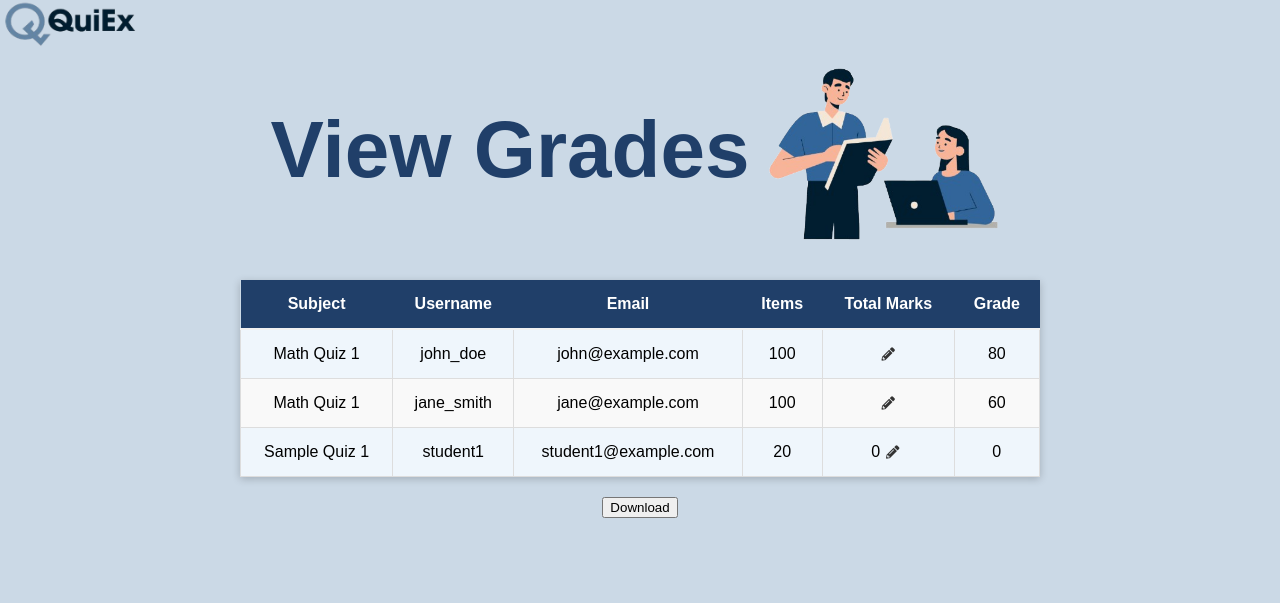
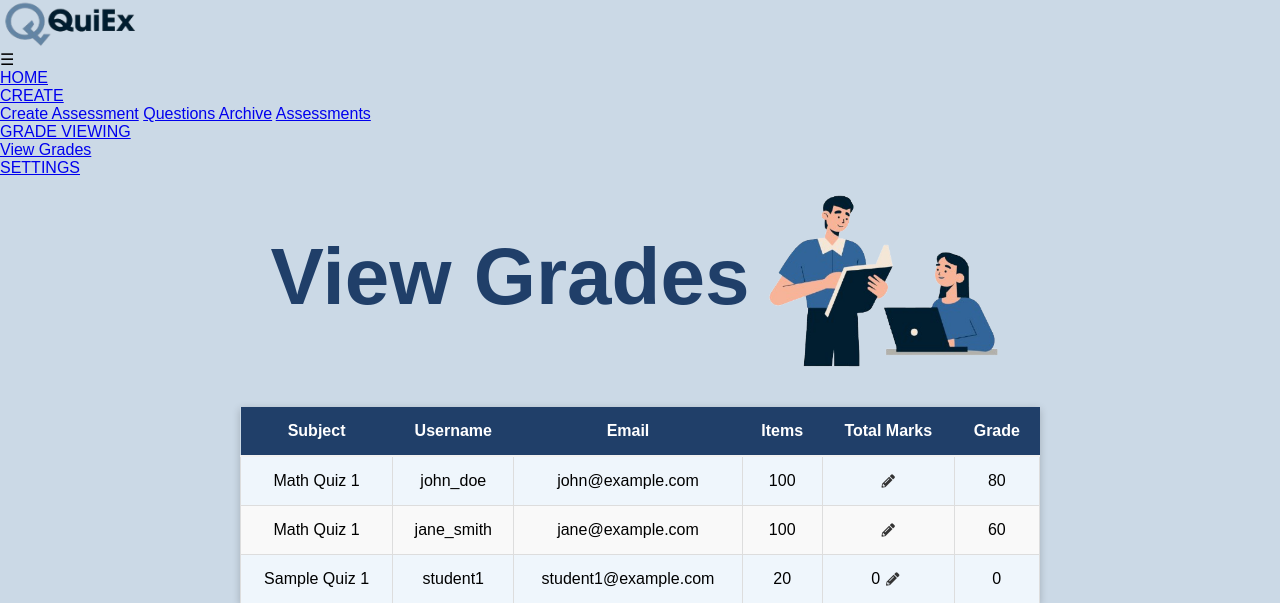
Before and after one commit to dashi-ron3/quiex, a PHP site: page /grade-viewing.php in a window 1280 px wide. Shown: the top 603 px of the page. Run offline with PHP 8.4, Linux system fonts and the light colour scheme; data comes from the database, SQL or seed files in the repository.

Commit message:
applied appearance js and css and pasted header from homepage

```diff
--- a/grade-viewing.php
+++ b/grade-viewing.php
@@ -1,13 +1,18 @@
 <?php
+session_start();
 $DBASE = "localhost";
 $DB_USER = "root";
-$DB_PASS = "admin!!!";
+$DB_PASS = "pochita12";
 $DB_NAME = "quiex";
 
 $conn = new mysqli($DBASE, $DB_USER, $DB_PASS, $DB_NAME);
 
 if ($conn->connect_error) {
     die("Connection failed: " . $conn->connect_error);
+}
+
+if (!isset($_SESSION['theme'])) {
+    $_SESSION['theme'] = 'light';
 }
 
 if ($_SERVER["REQUEST_METHOD"] == "POST" && isset($_POST['user_id']) && isset($_POST['marks_obtained'])) {
@@ -52,13 +57,14 @@ $result = $conn->query($sql);
 ?>
 
 <!DOCTYPE html>
-<html lang="en">
+<html lang="en" data-theme="<?php echo htmlspecialchars($_SESSION['theme'] ?? 'light'); ?>">
 <head>
     <meta charset="UTF-8">
     <meta name="viewport" content="width=device-width, initial-scale=1.0">
     <link rel="icon" href="assets/logo-quiex.ico"/>
     <title>QuiEx</title>
     <link rel="stylesheet" href="css/grades.css">
+    <script src="javascript/student-appearance.js" defer></script>
     <link rel="stylesheet" href="https://cdnjs.cloudflare.com/ajax/libs/font-awesome/5.15.3/css/all.min.css">
 
     <style>
@@ -86,9 +92,32 @@ $result = $conn->query($sql);
     </script>
 </head>
 <body>
-    <div class="logo">
-        <img src="assets/QuiEx-Logo.png" alt="QuiEx Logo" width="140" height="50">
-    </div>
+    <header>
+        <nav class="navbar">
+            <div class="logo">
+                <img class="main-logo" src="<?php echo htmlspecialchars($_SESSION['theme'] === 'dark' ? 'assets/Dark_QuiEx-Logo.png' : 'assets/QuiEx-Logo.png'); ?>" alt="QuiEx Logo" width="140" height="50">
+            </div>
+            <div class="menu-icon" onclick="toggleMenu()">☰</div>
+            <div class="nav">
+                <a href="teacher-page.php">HOME</a>
+                <div class="dropdown">
+                    <a href="#create" class="dropbtn">CREATE</a>
+                    <div class="dropdown-content">
+                        <a href="create-assessment.php">Create Assessment</a>
+                        <a href="#">Questions Archive</a>
+                        <a href="teacher-assessments.php">Assessments</a>
+                    </div>
+                </div>
+                <div class="dropdown">
+                    <a href="#grade" class="drpbtn">GRADE VIEWING</a>
+                    <div class="dropdown-content">
+                        <a href="grade-viewing.php">View Grades</a>
+                    </div>
+                </div>
+                <a href="teacher-settings.php">SETTINGS</a>
+            </div>
+        </nav>
+    </header>
     <div class="title">
         <h1>View Grades</h1> <img src="assets/student-or-teacher.png" alt="Student and Teacher" class="st" width="250px" height="200px">
     </div>
```
